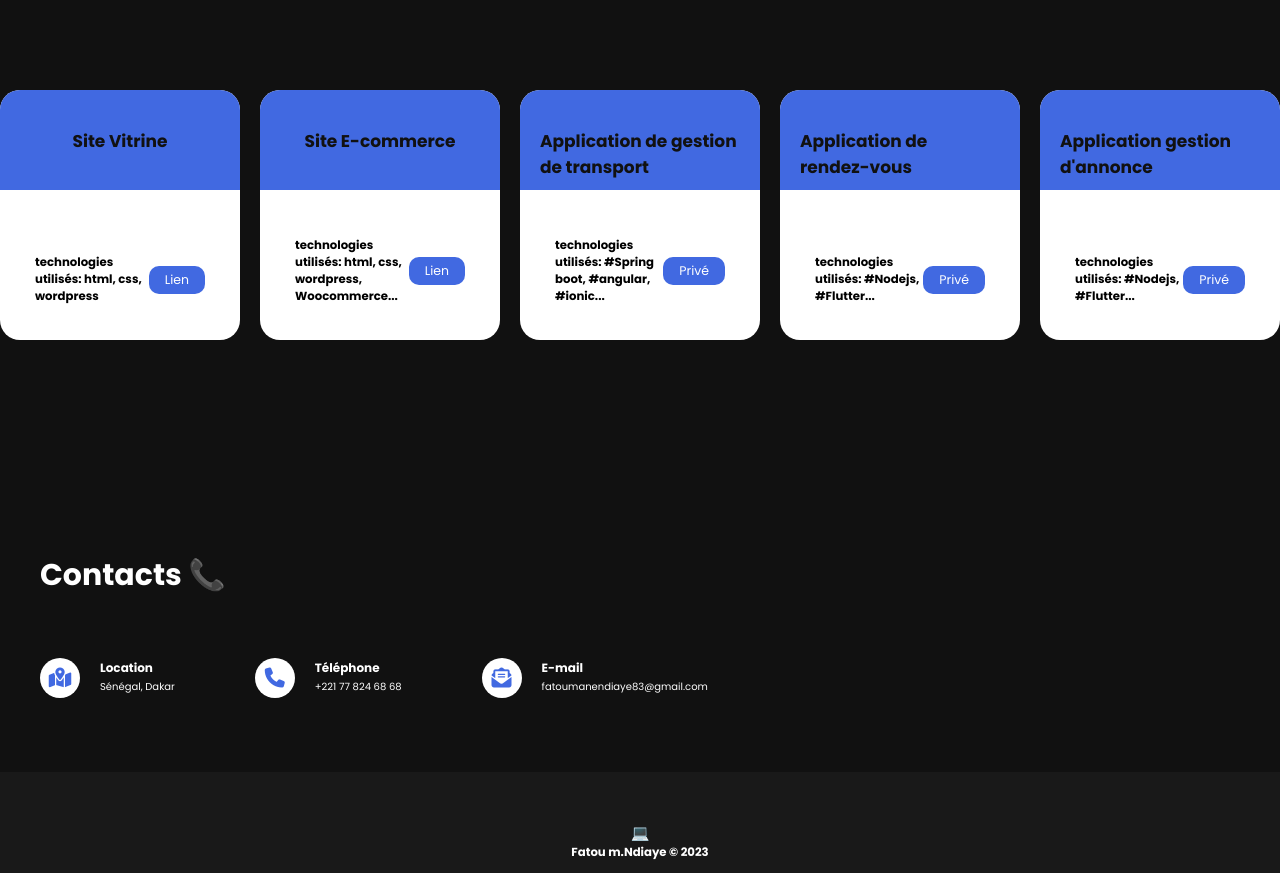
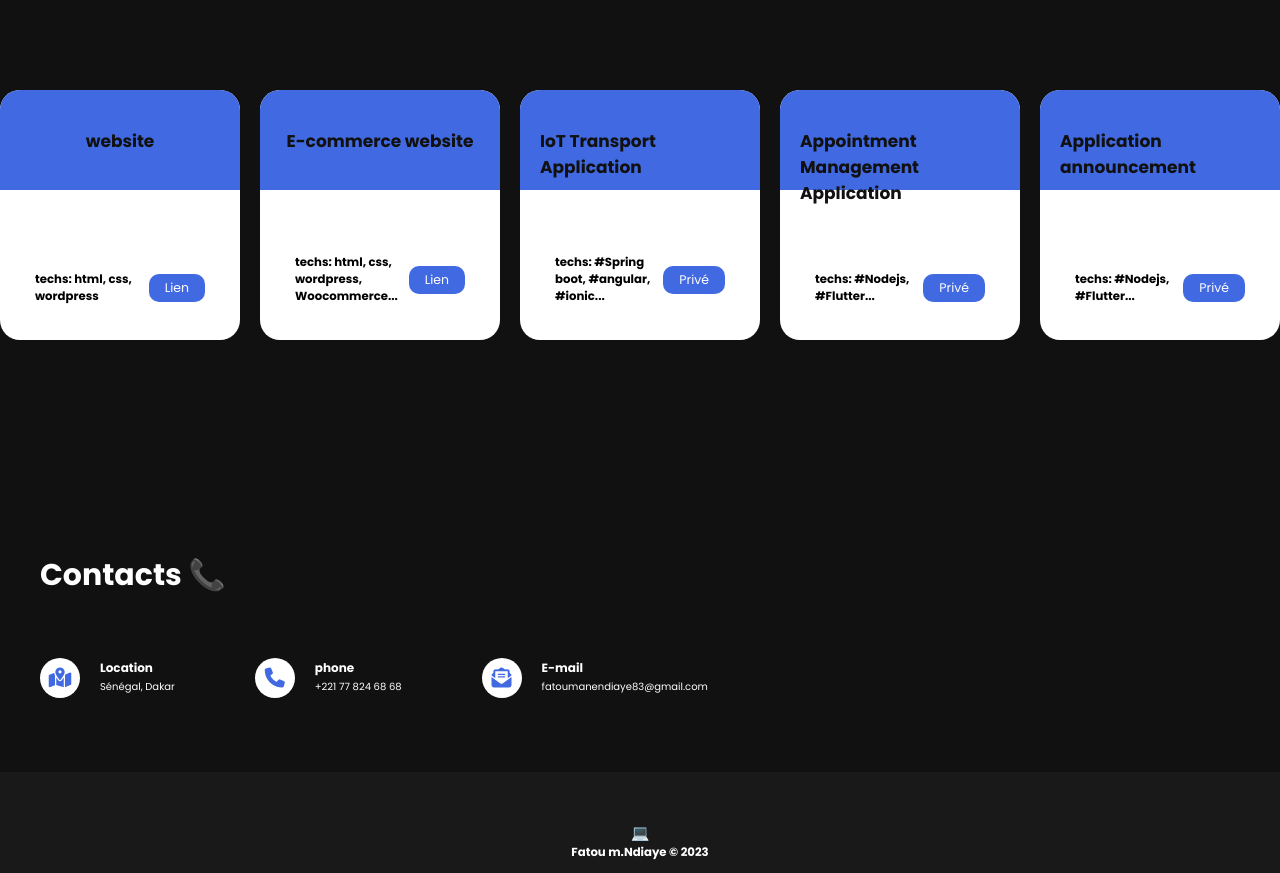
Before and after one commit to Fatou83/portfolio, a plain HTML site: page index.html in a window 1280 px wide. Shown: the part 1800-2673 px from the top of the page. Drawn offline with nearby package versions, Linux system fonts and the light colour scheme.

Commit message:
update part contact corection text

```diff
--- a/index.html
+++ b/index.html
@@ -154,8 +154,13 @@
       <div class="button-cta">
         <a href="public/document/cv.pdf" download="CV-Fatou" aria-label="resume Fatou mane ndiaye">
           Resume
+        </a>&nbsp;&nbsp;
+
+        <a href="public/document/Fatou_cv.pdf" download="CV-Fatou" aria-label="resume Fatou mane ndiaye">
+          CV
         </a>
       </div>
+
     </div>
   </section>
   <!-- End about -->
@@ -174,10 +179,10 @@
 
         <div class="card-project">
 
-          <span class="projects-title">Site Vitrine</span>
+          <span class="projects-title">website</span>
 
           <div class="cta-project">
-            <p><h3>technologies utilisés: html, css, wordpress</h3>
+            <p><h3>techs: html, css, wordpress</h3>
              <a href="https://websoft.website/">
                Lien
               </a>
@@ -186,9 +191,9 @@
         </div>
 
         <div class="card-project">
-          <span>Site E-commerce</span>
+          <span>E-commerce website</span>
           <div class="cta-project">
-            <p> <h3>technologies utilisés: html, css, wordpress, Woocommerce...</h3>
+            <p> <h3>techs: html, css, wordpress, Woocommerce...</h3>
          <a href="https://zouawa.com/">
             Lien
           </a>
@@ -197,9 +202,9 @@
         </div>
 
         <div class="card-project">
-          <span>Application de gestion de transport</span>
+          <span>IoT Transport Application</span>
           <div class="cta-project">
-          <p><h3>technologies utilisés: #Spring boot, #angular, #ionic...</h3>  </br>
+          <p><h3>techs: #Spring boot, #angular, #ionic...</h3>  </br>
           <a href="">
             Privé
           </a>
@@ -207,9 +212,9 @@
         </div>
         </div>
         <div class="card-project">
-          <span>Application de rendez-vous</span>
+          <span>Appointment Management Application</span>
           <div class="cta-project">
-          <p> <h3>technologies utilisés: #Nodejs, #Flutter...</h3>  </br>
+          <p> <h3>techs: #Nodejs, #Flutter...</h3>  </br>
           <a href="">
             Privé
           </a>
@@ -218,9 +223,9 @@
         </div>
 
         <div class="card-project">
-          <span>Application gestion d'annonce</span>
+          <span>Application announcement</span>
           <div class="cta-project">
-            <p><h3>technologies utilisés: #Nodejs, #Flutter... </h3></br>
+            <p><h3>techs: #Nodejs, #Flutter... </h3></br>
               <a href="">
                 Privé
               </a>
@@ -258,7 +263,7 @@
           <i class="fa-solid fa-phone"></i>
         </div>
         <div class="contact-info">
-          <span>Téléphone</span>
+          <span>phone</span>
           <a href="https://api.whatsapp.com/message/VQOK5RWN5ZZYH1">
            +221 77 824 68 68
           </a>
```
Also changed, not shown: 3 other files.
